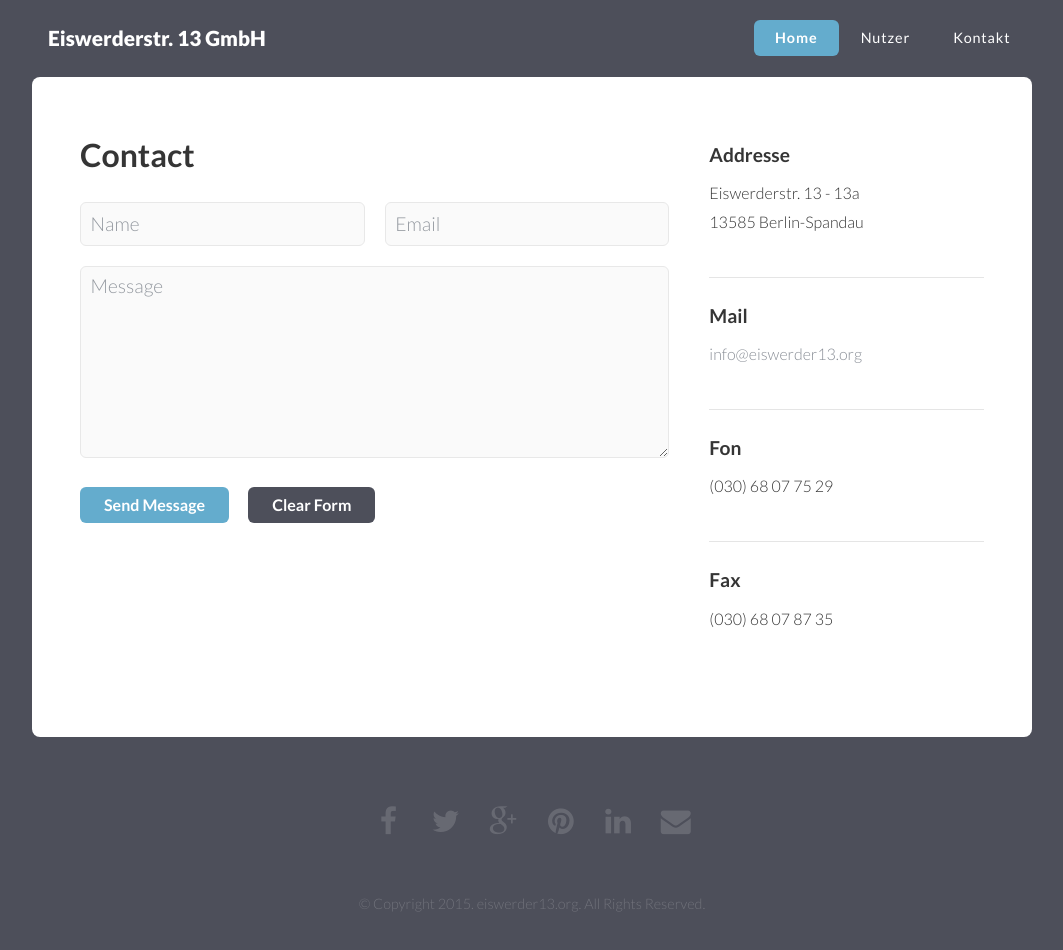
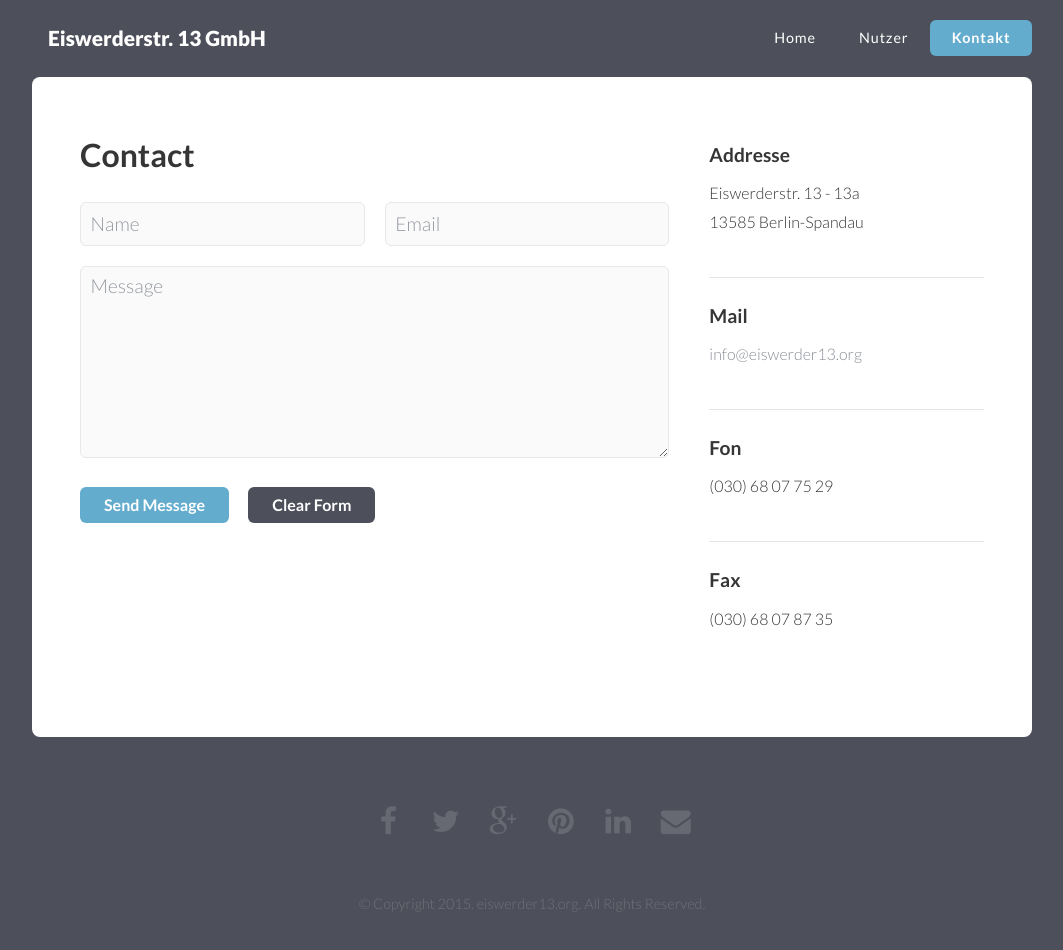
Before and after one commit to Licenser/eiswerder13, a plain HTML site: page contact.html in a window 1280 px wide. Shown: the whole page, without its empty margins (108-1171 px from the left). Drawn offline with Linux system fonts and the light colour scheme.

Commit message:
active tab

```diff
--- a/contact.html
+++ b/contact.html
@@ -36,7 +36,7 @@
         <!-- Nav -->
         <nav id="nav">
           <ul>
-            <li class="active"><a href="index.html">Home</a></li>
+            <li><a href="index.html">Home</a></li>
             <li>
               <span>Nutzer</span>
               <ul>
@@ -56,7 +56,7 @@
             <!--li><a href="right-sidebar.html">Right Sidebar</a></li>
             <li><a href="left-sidebar.html">Left Sidebar</a></li>
             <li><a href="no-sidebar.html">No Sidebar</a></li-->
-            <li><a href="contact.html">Kontakt</a></li>
+            <li  class="active"><a href="contact.html">Kontakt</a></li>
           </ul>
         </nav>
 
```
